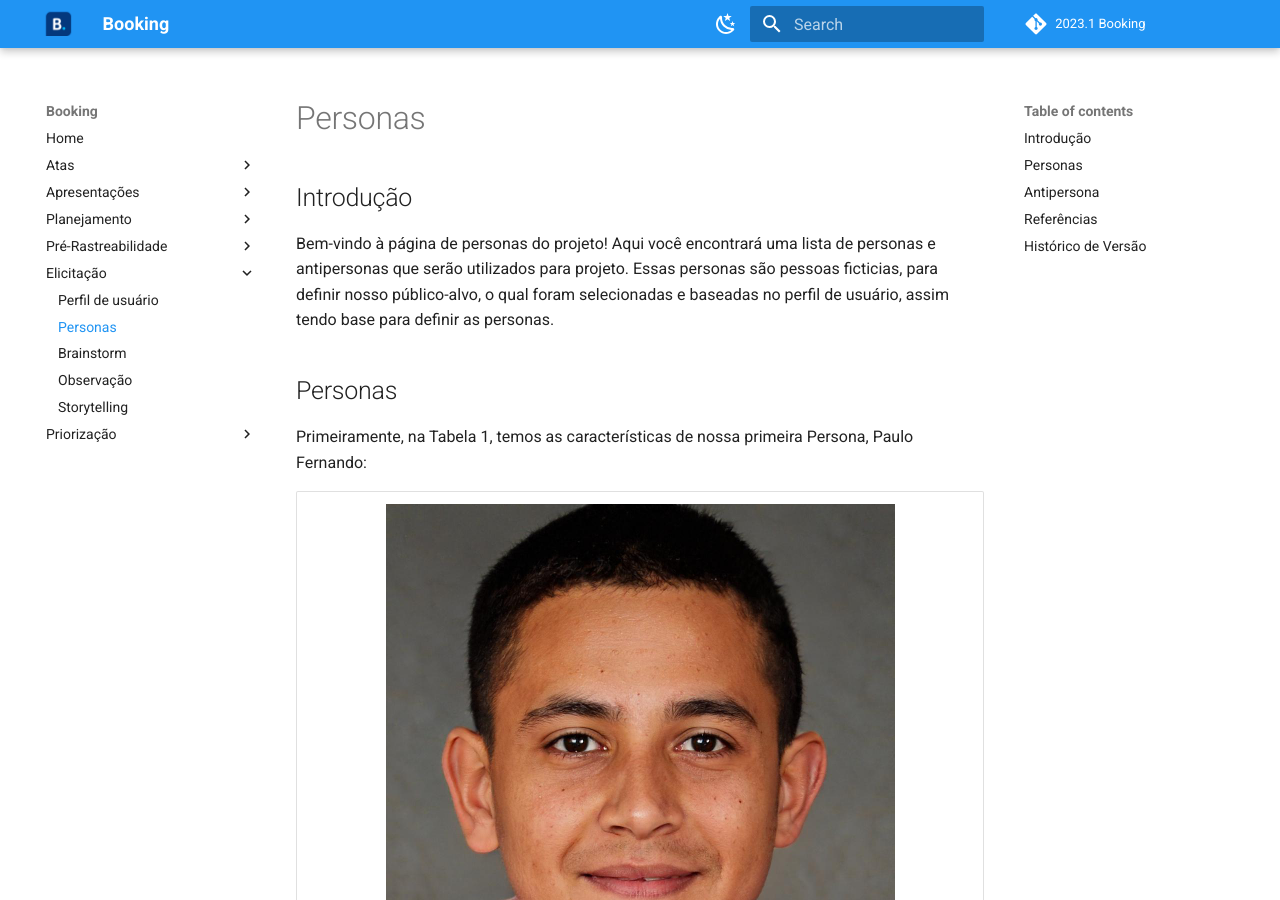
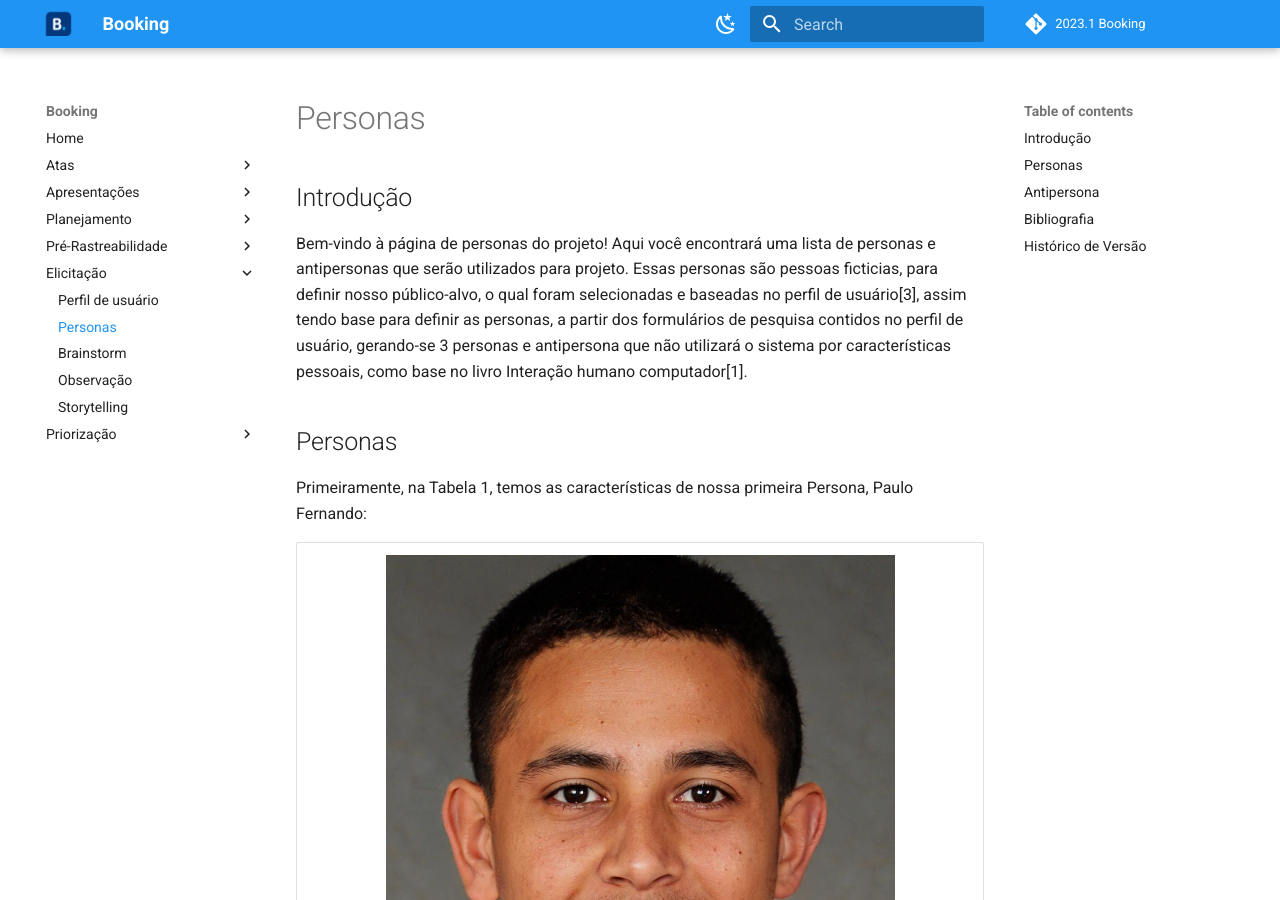
Before and after one commit to Requisitos-de-Software/2023.1-Booking, an MkDocs documentation site: the page built from docs/elicitacao/personas.md, in a window 1280 px wide and 900 px high. Built offline with MkDocs 1.6.1 and Material for MkDocs 9.7.7, drawn with Linux system fonts in a browser that asks for light colours; comment, search, counter and statistics services are not loaded; some of the changed text lies outside the part shown.

Commit message:
Motivação para Personas e bibliografia

```diff
--- a/docs/elicitacao/personas.md
+++ b/docs/elicitacao/personas.md
@@ -2,13 +2,13 @@
 
 ## Introdução
 
-Bem-vindo à página de personas do projeto! Aqui você encontrará uma lista de personas e antipersonas que serão utilizados para projeto. Essas personas são pessoas ficticias, para definir nosso público-alvo, o qual foram selecionadas e baseadas no perfil de usuário, assim tendo base para definir as personas.
+Bem-vindo à página de personas do projeto! Aqui você encontrará uma lista de personas e antipersonas que serão utilizados para projeto. Essas personas são pessoas ficticias, para definir nosso público-alvo, o qual foram selecionadas e baseadas no perfil de usuário[3], assim tendo base para definir as personas, a partir dos formulários de pesquisa contidos no perfil de usuário, gerando-se 3 personas e antipersona que não utilizará o sistema por características pessoais, como base no livro Interação humano computador[1].
 
 ## Personas
 
 Primeiramente, na Tabela 1, temos as características de nossa primeira Persona, Paulo Fernando:
 
-|                                                                                                   ![Paulo Persona](../images/personaPaulo.png)                                                                                                   |
+|                                                                                                      ![Paulo Persona](../images/personaPaulo.png)                                                                                                      |
 | :--------------------------------------------------------------------------------------------------------------------------------------------------------------------------------------------------------------------------------------------------: |
 |                                                                                                        **Nome:** Paulo Fernando Ribas                                                                                                        |
 |                                                                                                             **Gênero:** Masculino                                                                                                             |
@@ -23,14 +23,13 @@ Primeiramente, na Tabela 1, temos as características de nossa primeira Persona,
 |                                                      **Requisitos:** Fernando gostaria que as reservas de hoteis e pousadas fossem menos burocráticas e feitas de maneira mais eficiente                                                      |
 |                                                                      **Expectativas:** Ele acredita que o booking.com pode lhe dar as melhores promoções de hospedagem                                                                      |
 
-
 <div style="text-align: center">
 <p> Tabela 1: Persona Primária 1, versão 1. (Fonte: Autores. 2023).</p>
 </div>
 
 A seguir, na Tabela 2, temos as características de nossa segunda Persona, Daniela Stella:
 
-|                                                                                         ![Daniela Persona](../images/personaDaniela.png)                                                                                         |
+|                                                                                          ![Daniela Persona](../images/personaDaniela.png)                                                                                          |
 | :------------------------------------------------------------------------------------------------------------------------------------------------------------------------------------------------------------------------------: |
 |                                                                                               **Nome:** Daniela Stella Melo                                                                                               |
 |                                                                                                        Gênero: Feminino                                                                                                        |
@@ -51,7 +50,7 @@ A seguir, na Tabela 2, temos as características de nossa segunda Persona, Danie
 
 Por último, na Tabela 3, temos as características de nossa terceira e última Persona, Sebastião Leonardo:
 
-|                                                                                                                ![Sebastião Perosona](../images/personaSebastiao.png)                                                                                                                |
+|                                                                                                              ![Sebastião Perosona](../images/personaSebastiao.png)                                                                                                              |
 | :----------------------------------------------------------------------------------------------------------------------------------------------------------------------------------------------------------------------------------------------------------------------------: |
 |                                                                                                                     **Nome: **Sebastião Leonardo Freitas                                                                                                                     |
 |                                                                                                                          **Gênero:** Masculino                                                                                                                          |
@@ -74,7 +73,7 @@ Por último, na Tabela 3, temos as características de nossa terceira e última
 
 Agora, na Tabela 4, temos as características de nossa Antipersona, Augusto Bento Calebe:
 
-|                                                                                                                                                                                  ![Augusto Persona](../images/personaAugusto.png)                                                                                                                                                                                  |
+|                                                                                                                                                                                   ![Augusto Persona](../images/personaAugusto.png)                                                                                                                                                                                   |
 | :-----------------------------------------------------------------------------------------------------------------------------------------------------------------------------------------------------------------------------------------------------------------------------------------------------------------------------------------------------------------------------------------------------------------: |
 |                                                                                                                                                                                       **Nome: **Augusto Bento Calebe Farias                                                                                                                                                                                       |
 |                                                                                                                                                                                            **Gênero:** Masculino                                                                                                                                                                                            |
@@ -87,19 +86,24 @@ Agora, na Tabela 4, temos as características de nossa Antipersona, Augusto Bent
 |                                                                         **Habilidades:** Augusto não era adepto da tecnlogia, tinha pouco contato com mesma, por não possui ensino fundamental completo, dificultava ele conseguir mexer nas novas tecnlogias, que fazia reserva de viagens e ajeitava tudo era sua esposa e filha.                                                                         |
 | **Tarefas:** No dia-a-dia de Augusto ele se tornou um homem caseiro, o qual gosta de fazer passeios no bairro da sua cidade, apesar de suas dificuldades, esses passeios costumam se das 8:00 às 9:00, depois ele vai para sua fisioterapia que acontece das 10:00 ao 13:00, e passa o restante do dia assisitindo tv algo para passar o dia, apesar de ter ganhado um recente interesse em começar a ler. |
 |                                                                                                                                                         **Expectativas:** Não tem interesses em utilizar o aplicativo devido a trauma com  viagens                                                                                                                                                         |
+
 <div style="text-align: center">
 <p> Tabela 4: Antipersona 1, versão 1. (Fonte: Autores. 2023).</p>
 </div>
 
-## Referências
+## Bibliografia
 
 ‌[1]  BARBOSA, Simone Diniz Junqueira; DA SILVA, Bruno Santana. Interação Humano - Computador. Rio de janeiro: Elsevier, 2010. Acesso em 23 de abril de 2023.
+
+[2] This Person Does not exist. Disponível em: https://this-person-does-not-exist.com/en. Acesso em 23 de abril de 2023.
+
+[3] Perfil de Usuário. Disponível em :  https://requisitos-de-software.github.io/2023.1-Booking/elicitacao/perfilDeUsuario/ .Acesso em 23 de abril de 2023.
 
 ‌
 
 ## Histórico de Versão
 
-| Versão | Data       | Descrição                      | Autor(es)          | Revisor(es) |
-| ------- | ---------- | -------------------------------- | ------------------ | ----------- |
-| 1.0     | 23/04/2023 | Criação da página de personas | Chaydson e Gabriel | Lucas       |
-| 1.3     | 24/04/2023 | Adicionando referênciação para as tabelas| Henrique |   Lucas     |
+| Versão | Data       | Descrição                                  | Autor(es)          | Revisor(es) |
+| ------- | ---------- | -------------------------------------------- | ------------------ | ----------- |
+| 1.0     | 23/04/2023 | Criação da página de personas             | Chaydson e Gabriel | Lucas       |
+| 1.3     | 24/04/2023 | Adicionando referênciação para as tabelas | Henrique           | Lucas       |
```
